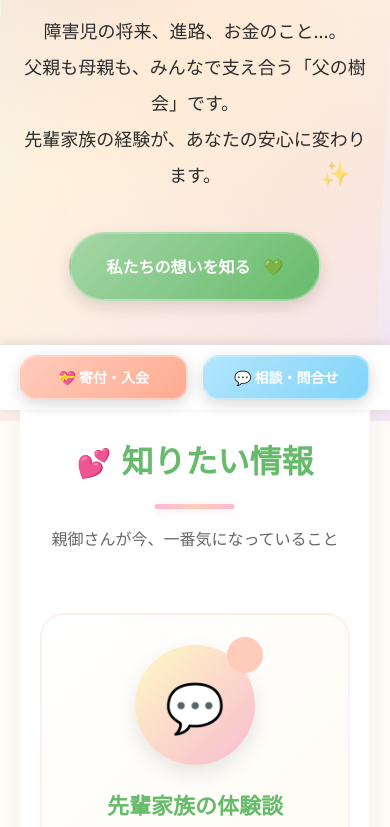
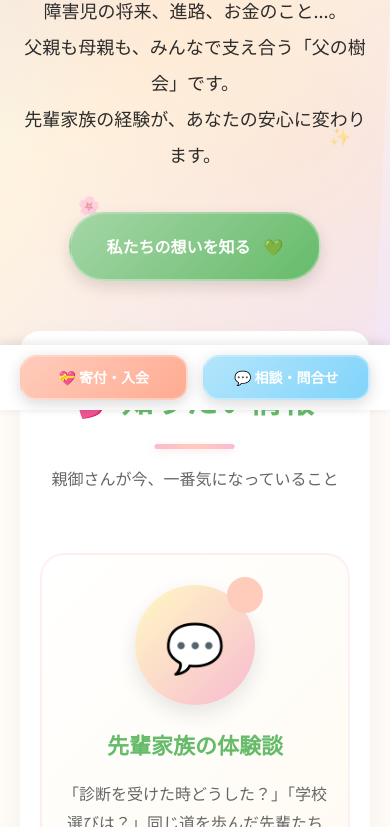
Before and after one commit to airiuchi-hash/ccnk-web, a plain HTML site: page top.html in a window 390 px wide. Shown: the part 434-1261 px from the top of the page. Drawn offline with Linux system fonts and the light colour scheme; a web font is replaced by a local one.

Commit message:
style: soften hero decorations on mobile

```diff
--- a/style.css
+++ b/style.css
@@ -1019,6 +1019,16 @@ a:focus {
         margin-top: -30px;
     }
 
+    /* モバイルではヒーロー装飾を控えめにする */
+    .hero {
+        padding: 100px 0 80px;
+    }
+
+    .hero-decoration {
+        font-size: 18px;
+        opacity: 0.4;
+    }
+
     .nav {
         display: none;
         /* 簡易的に隠す（ハンバーガーメニュー想定） */
```
